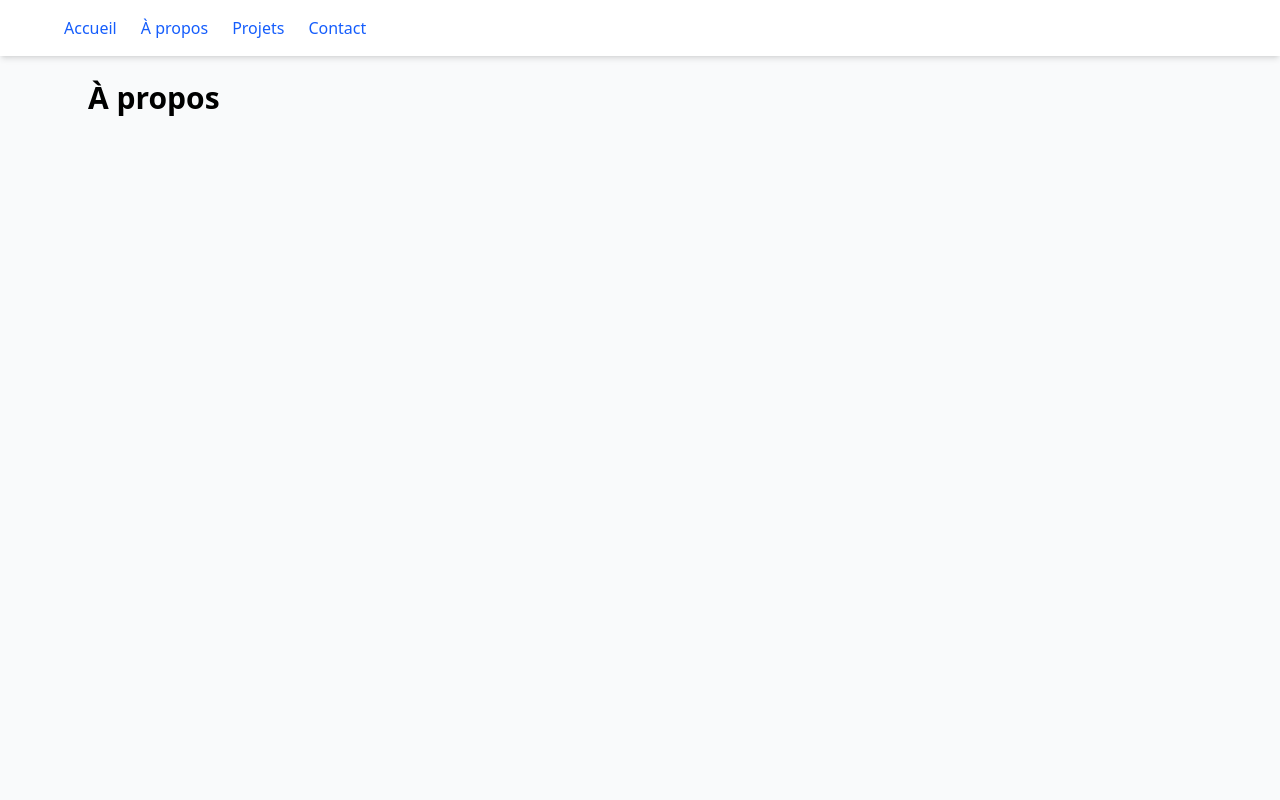
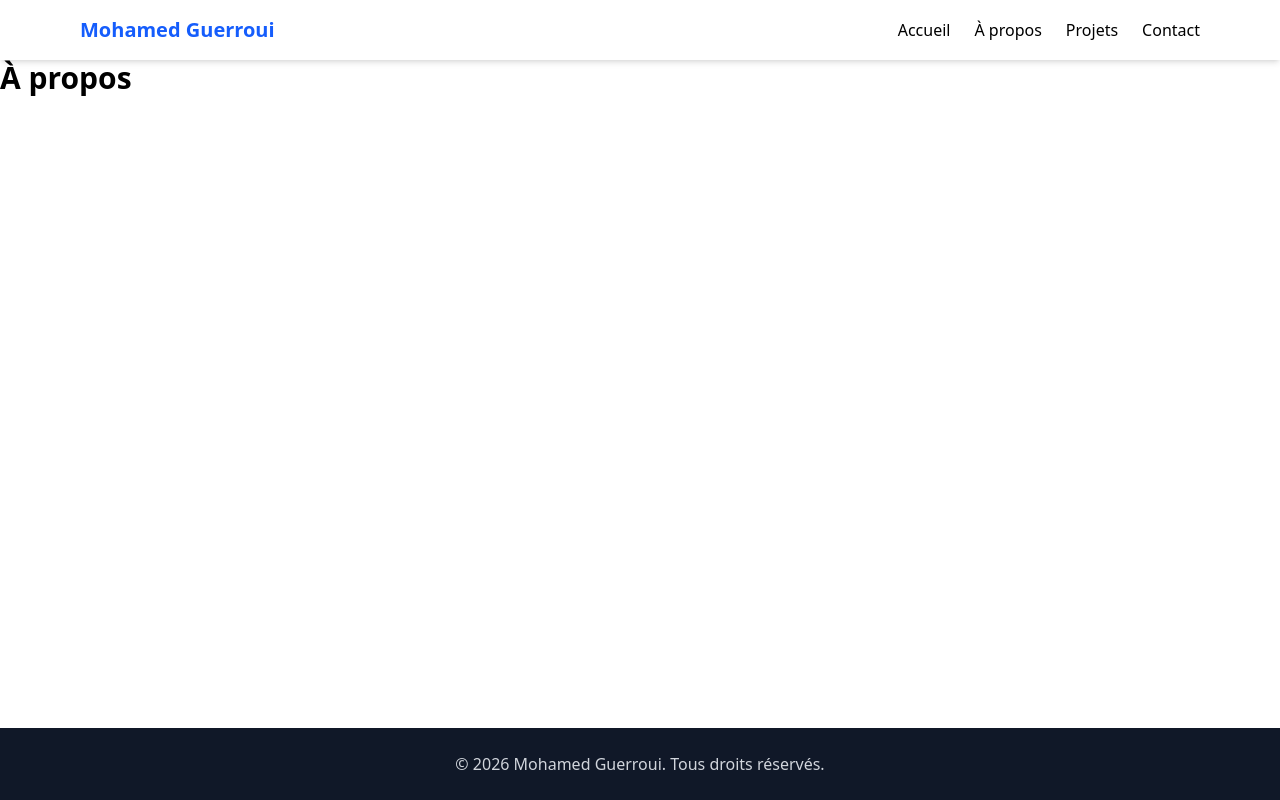
Before and after one commit to mhdgri/Portfolio, a React (Vite) app: page /about in a window 1280 px wide. Built offline with nearby package versions, Linux system fonts and the light colour scheme.

Commit message:
Create folder structure and basic components

```diff
--- a/src/App.jsx
+++ b/src/App.jsx
@@ -1,19 +1,18 @@
-import { BrowserRouter as Router, Routes, Route, Link } from "react-router-dom";
+import { BrowserRouter as Router, Routes, Route } from "react-router-dom";
+import Navbar from "./components/Navbar";
+import Footer from "./components/Footer";
+import Home from "./pages/Home";
+import About from "./pages/About";
+import Projects from "./pages/Projects";
+import Contact from "./pages/contact";
+import "./index.css";
 
 function App() {
   return (
     <Router>
-      <div className="min-h-screen bg-gray-50">
-        <nav className="bg-white shadow-md p-4">
-          <div className="max-w-6xl mx-auto flex gap-6">
-            <Link to="/" className="text-blue-600 hover:text-blue-800">Accueil</Link>
-            <Link to="/about" className="text-blue-600 hover:text-blue-800">À propos</Link>
-            <Link to="/projects" className="text-blue-600 hover:text-blue-800">Projets</Link>
-            <Link to="/contact" className="text-blue-600 hover:text-blue-800">Contact</Link>
-          </div>
-        </nav>
-
-        <main className="max-w-6xl mx-auto p-6">
+      <div className="flex flex-col min-h-screen">
+        <Navbar />
+        <main className="flex-grow">
           <Routes>
             <Route path="/" element={<Home />} />
             <Route path="/about" element={<About />} />
@@ -21,25 +20,10 @@ function App() {
             <Route path="/contact" element={<Contact />} />
           </Routes>
         </main>
+        <Footer />
       </div>
     </Router>
   );
 }
 
-function Home() {
-  return <h1 className="text-3xl font-bold">Accueil</h1>;
-}
-
-function About() {
-  return <h1 className="text-3xl font-bold">À propos</h1>;
-}
-
-function Projects() {
-  return <h1 className="text-3xl font-bold">Projets</h1>;
-}
-
-function Contact() {
-  return <h1 className="text-3xl font-bold">Contact</h1>;
-}
-
 export default App;
--- /dev/null
+++ b/src/components/Footer.jsx
@@ -0,0 +1,9 @@
+export default function Footer() {
+  return (
+    <footer className="bg-gray-900 text-gray-300 py-6 mt-16">
+      <div className="max-w-6xl mx-auto text-center">
+        <p>© {new Date().getFullYear()} Mohamed Guerroui. Tous droits réservés.</p>
+      </div>
+    </footer>
+  );
+}
--- /dev/null
+++ b/src/components/Navbar.jsx
@@ -0,0 +1,30 @@
+import { Link } from "react-router-dom";
+
+export default function Navbar() {
+  return (
+    <nav className="bg-white shadow-md">
+      <div className="max-w-6xl mx-auto px-4 py-4">
+        <div className="flex justify-between items-center">
+          <Link to="/" className="text-xl font-bold text-blue-600">
+            Mohamed Guerroui
+          </Link>
+
+          <div className="flex gap-6">
+            <Link to="/" className="hover:text-blue-600 transition">
+              Accueil
+            </Link>
+            <Link to="/about" className="hover:text-blue-600 transition">
+              À propos
+            </Link>
+            <Link to="/projects" className="hover:text-blue-600 transition">
+              Projets
+            </Link>
+            <Link to="/contact" className="hover:text-blue-600 transition">
+              Contact
+            </Link>
+          </div>
+        </div>
+      </div>
+    </nav>
+  );
+}
--- /dev/null
+++ b/src/pages/About.jsx
@@ -0,0 +1,5 @@
+function About() {
+  return <h1 className="text-3xl font-bold">À propos</h1>;
+}
+
+export default About;
--- /dev/null
+++ b/src/pages/Contact.jsx
@@ -0,0 +1,5 @@
+function Contact() {
+  return <h1 className="text-3xl font-bold">Contact</h1>;
+}
+
+export default Contact;
--- /dev/null
+++ b/src/pages/Home.jsx
@@ -0,0 +1,23 @@
+export default function Home() {
+  return (
+    <section className="py-16 text-center">
+      <h1 className="text-5xl font-bold text-gray-900 mb-4">
+        Bonjour, je suis Mohamed Guerroui
+      </h1>
+      <h2 className="text-2xl text-gray-700 mb-6">
+        Développeur Web Junior – Front-End React
+      </h2>
+      <p className="text-lg text-gray-600 mb-8 max-w-2xl mx-auto">
+        Passionné par la création d'interfaces modernes, accessibles et performantes.
+      </p>
+      <div className="flex justify-center gap-4">
+        <a href="/projects" className="px-6 py-3 bg-blue-600 text-white rounded-lg hover:bg-blue-700">
+          Voir mes projets
+        </a>
+        <a href="/contact" className="px-6 py-3 bg-gray-200 text-gray-900 rounded-lg hover:bg-gray-300">
+          Me contacter
+        </a>
+      </div>
+    </section>
+  );
+}
--- /dev/null
+++ b/src/pages/Projects.jsx
@@ -0,0 +1,5 @@
+function Projects() {
+  return <h1 className="text-3xl font-bold">Projets</h1>;
+}
+
+export default Projects;
```
